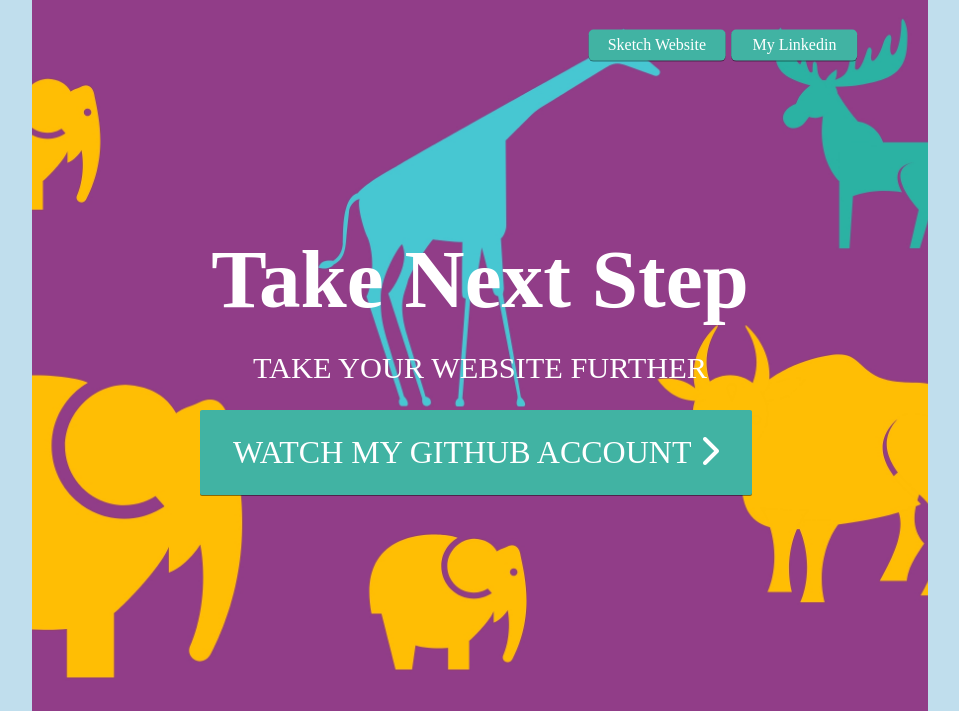
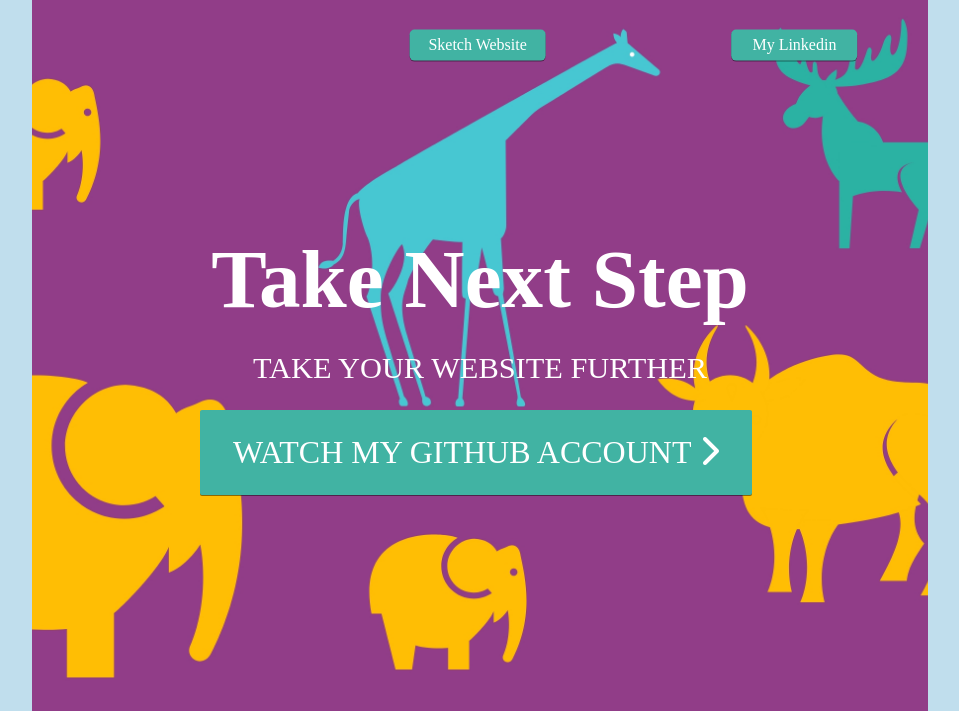
Before and after one commit to y-katzav/Web-Linkedin, a PHP site: page /index.html in a window 1280 px wide. Shown: the top 711 px of the page, without its empty margins (160-1119 px from the left). Run offline with PHP 8.4, Linux system fonts and the light colour scheme; some libraries are stand-ins or nearby versions.

Commit message:
first commit23489

```diff
--- a/css/style.css
+++ b/css/style.css
@@ -126,7 +126,7 @@ img{
   text-align: center;
   border: none;
   cursor:pointer;
-  margin-right: 15%;
+  margin-right: 35%;
   outline: none;
   box-shadow: 0 1px rgba(0, 0, 0, 0.45);
   border-radius: 2px;
```
